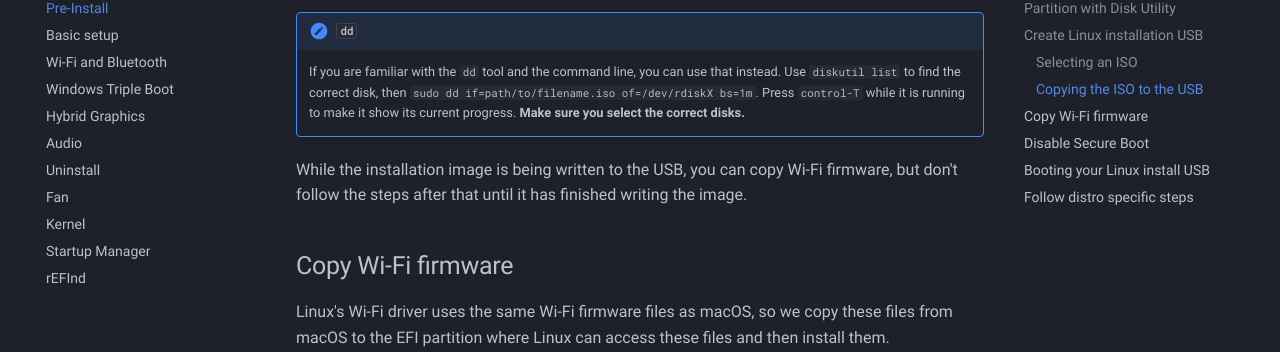
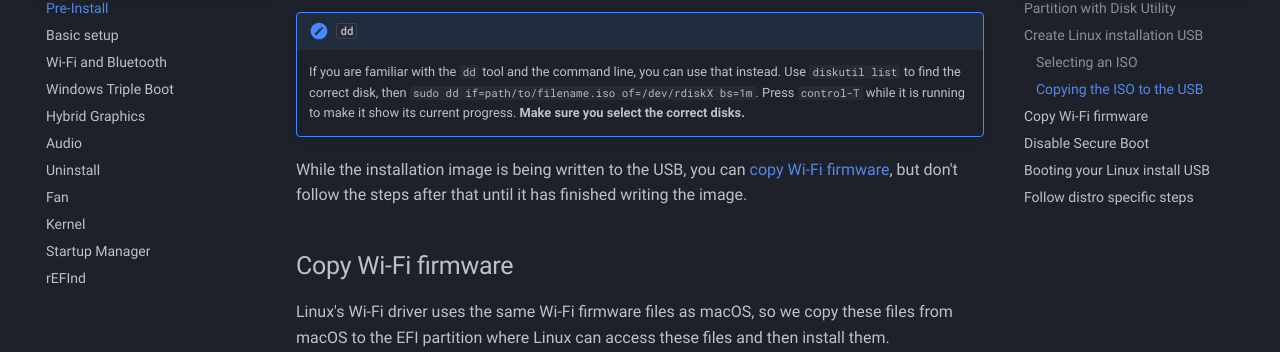
Before and after one commit to t2linux/wiki, an MkDocs documentation site: the page built from docs/guides/preinstall.md, in a window 1280 px wide and 900 px high, scrolled down 1327 px. Shown: the part 100-452 px from the top of the window. Built offline with MkDocs 1.6.1 and Material for MkDocs 9.7.7, drawn with Linux system fonts in a browser that asks for light colours; comment, search, counter and statistics services are not loaded; part of the change alters nothing that is shown.

```diff
--- a/docs/guides/preinstall.md
+++ b/docs/guides/preinstall.md
@@ -34,7 +34,7 @@ You can use [Belana Etcher](https://www.balena.io/etcher/) to copy the Linux ins
 !!! hint "`dd`"
     If you are familiar with the `dd` tool and the command line, you can use that instead. Use `diskutil list` to find the correct disk, then `sudo dd if=path/to/filename.iso of=/dev/rdiskX bs=1m`. Press `control-T` while it is running to make it show its current progress. **Make sure you select the correct disks.**
 
-While the installation image is being written to the USB, you can copy Wi-Fi firmware, but don't follow the steps after that until it has finished writing the image.
+While the installation image is being written to the USB, you can [copy Wi-Fi firmware](#copy-wi-fi-firmware), but don't follow the steps after that until it has finished writing the image.
 
 ## Copy Wi-Fi firmware
 
```
